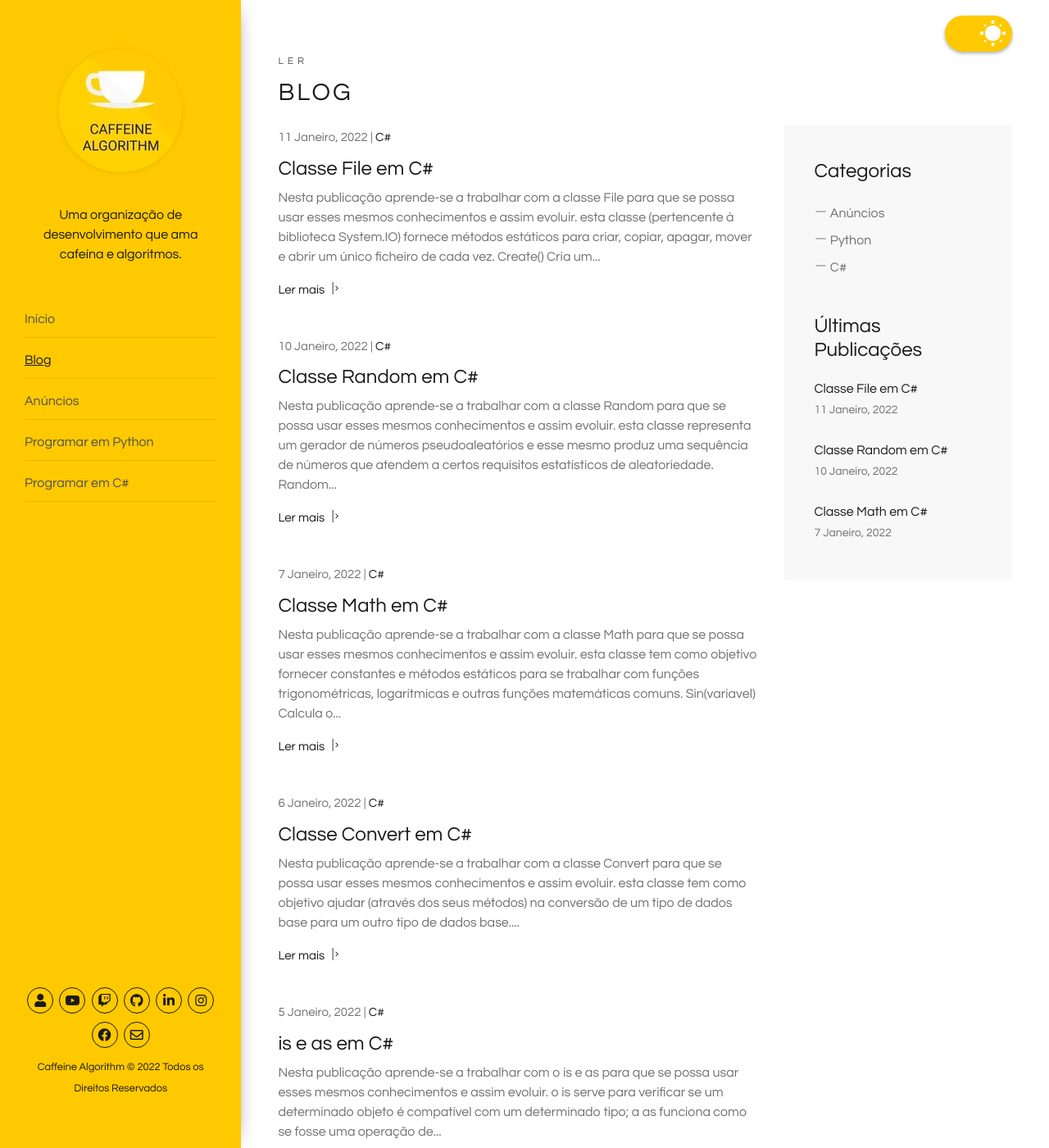
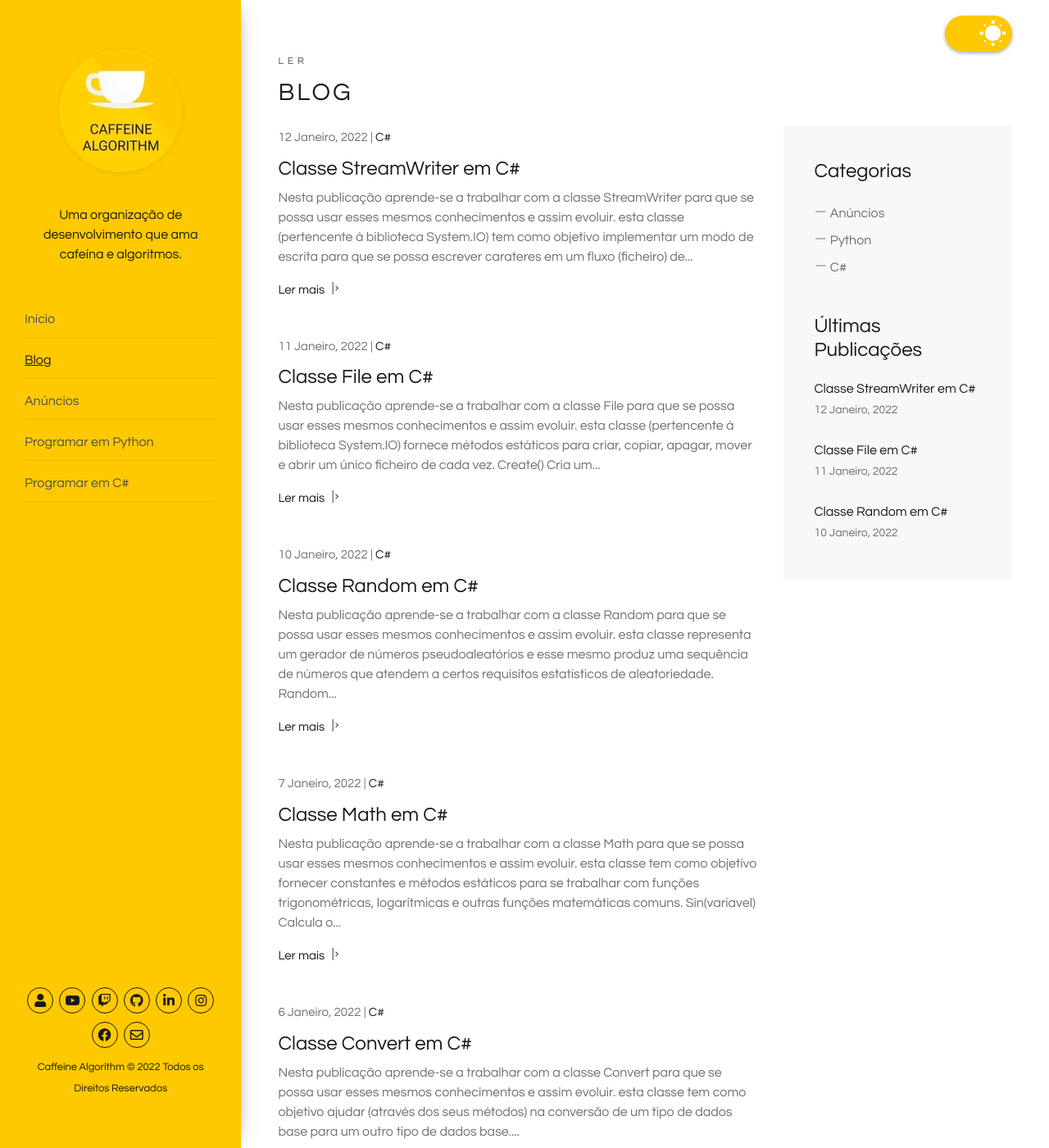
Before and after one commit to caffeinealgorithm/caffeinealgorithm.github.io, a Jekyll site: the page built from blog/index.html, in a window 1280 px wide and 1400 px high. Shown: the whole window at 82% size. Built offline with Jekyll 4.4.1, drawn with Linux system fonts in a browser that asks for light colours; the list of posts is cut into pages by our own code; some of the changed text lies outside the part shown.

Commit message:
Add 49º episode of the C# programming series

````diff
--- /dev/null
+++ b/_posts/2022-01-12-classe-streamwriter-em-csharp.md
@@ -0,0 +1,63 @@
+---
+layout: post
+excerpt: Blog
+title: 'Classe StreamWriter em C#'
+description: 'Descobre como se trabalha com a classe StreamWriter na linguagem de programação C#. Obtém respostas às tuas dúvidas com a teoria e os exemplos apresentados.'
+keywords: 'c#, csharp, classe streamwriter, classe, streamwriter, publicação'
+date: 2022-01-12
+categories: [C#]
+---
+
+Nesta publicação aprende-se a trabalhar com a classe StreamWriter para que se possa usar esses mesmos conhecimentos e assim evoluir.
+
+- esta classe (pertencente à biblioteca System.IO) tem como objetivo implementar um modo de escrita para que se possa escrever carateres em um fluxo (ficheiro) de acordo com uma codificação específica.
+
+`StreamWriter (objeto).Write()` | Escreve no ficheiro todo o seu conteúdo sem mudar de linha
+`StreamWriter (objeto).WriteLine()` | Escreve no ficheiro todo o seu conteúdo e muda de linha
+`StreamWriter (objeto).Close()` | Termina a ligação existente com o determinado ficheiro
+
+- o using garante o uso correto do mecanismo que liberta os recursos que não estão a ser geridos/utiizados.
+
+```csharp
+using System.Collections.Generic;
+using System.IO;
+
+namespace Base {
+  class ClasseStreamWriter {
+    private StreamWriter escreverFicheiro;
+    private List<string> paises = new List<string>() {
+      "Portugal",
+      "Brasil",
+      "Espanha",
+      "França",
+      "Itália",
+      "Austrália",
+      "Índia"
+    };
+
+    public void Run() {
+      /*
+        escreverFicheiro = new StreamWriter("Ficheiro.txt");
+
+        foreach (var pais in paises)
+          escreverFicheiro.WriteLine(pais);
+
+        escreverFicheiro.Close();
+      */
+
+      using (escreverFicheiro = new StreamWriter("Ficheiro.txt")) {
+        foreach (var pais in paises)
+          escreverFicheiro.WriteLine(pais);
+      }
+    }
+  }
+}
+```
+
+<div class="video-container">
+  <iframe src="https://www.youtube.com/embed/7Hjm23B-quw" frameborder="0" allowfullscreen></iframe>
+</div>
+
+Não te esqueças de [assistir ao vídeo](https://youtu.be/7Hjm23B-quw){:target="\_blank"} e podes sempre ler esta publicação [em inglês](https://nelsonsilvadev.com/blog/20220112/streamwriter-class-in-csharp/){:target="\_blank"}.
+
+### _Happy coding!_
--- a/index.html
+++ b/index.html
@@ -76,7 +76,7 @@ keywords: organização, desenvolvimento, cafeína, algoritmos, publicações, v
       </div>
 
       <div class="row">
-        {% for video in site.csharp %} {% if video.id == "/csharp/48" %}
+        {% for video in site.csharp %} {% if video.id == "/csharp/49" %}
         <div class="col-xs-12 col-sm-3 col-sm-6 col-lg-6 col-xl-3">
           <a
             href="https://www.youtube.com/embed/{{ video.custom_id }}"
````
Also changed, not shown: _csharp/49.md (added, +5 -0 lines), assets/img/playlists/csharp/49.png (added), assets/img/playlists/csharp/49.webp (added).
